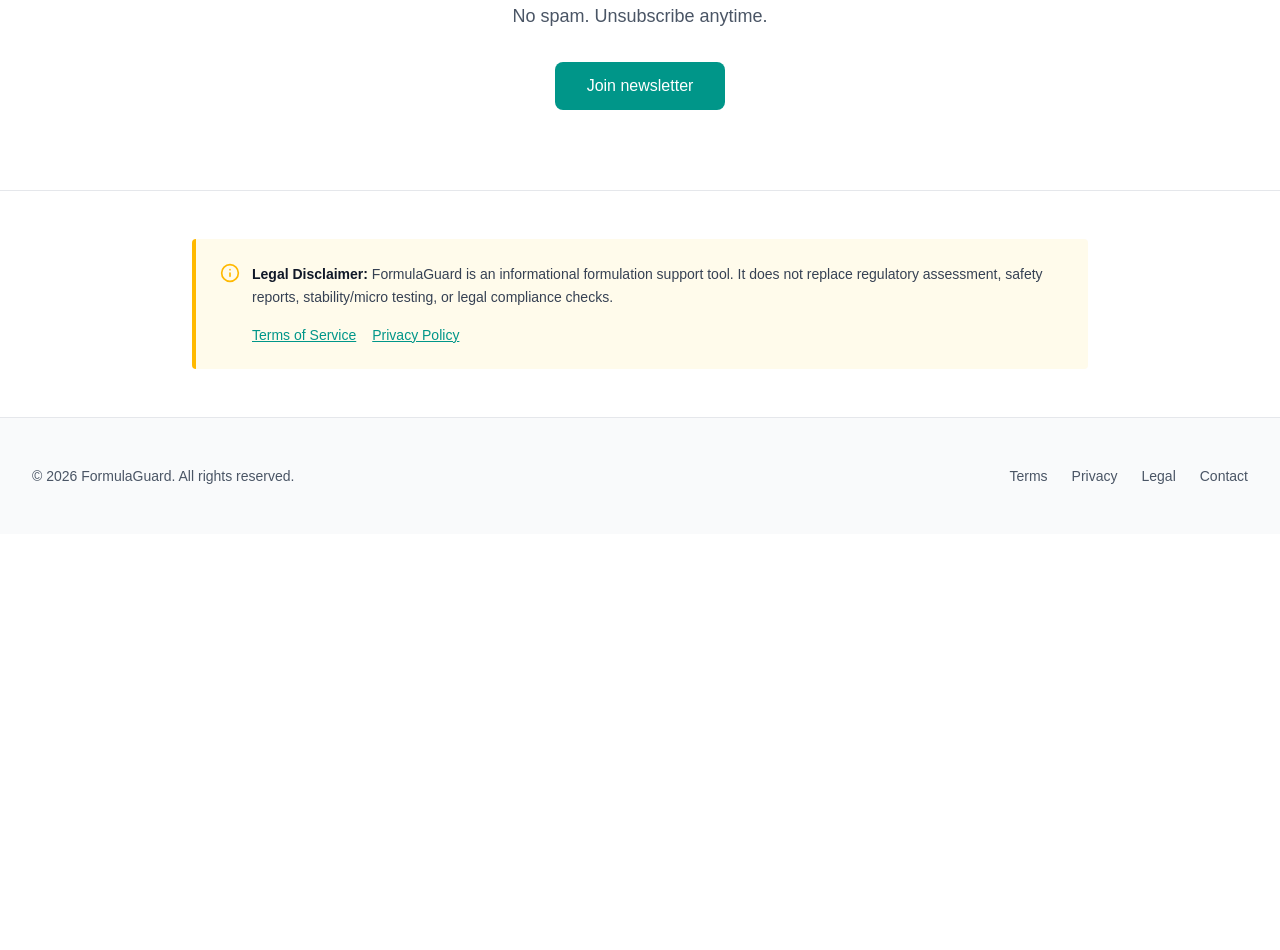
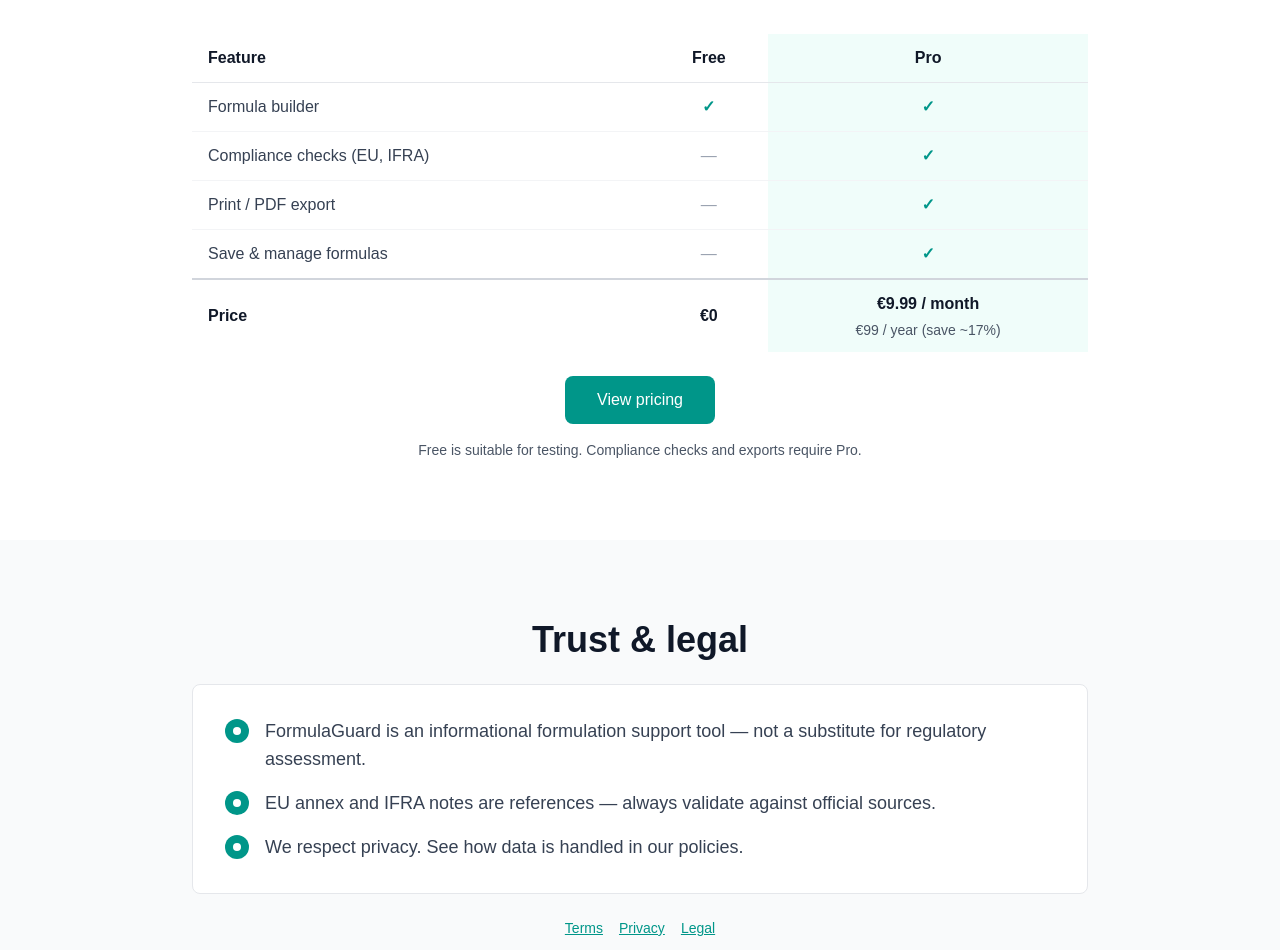
Before and after one commit to dplasc/formula-guard, a Next.js app: page / in a window 1280 px wide. Shown: the part 1982-2932 px from the top of the page. Before the commit the page ends 2516 px from the top, so only its background shows below. Built offline with nearby package versions, Linux system fonts and the light colour scheme; no server answers; the database is empty.

Commit message:
feat(home): add pricing and trust sections

```diff
--- /dev/null
+++ b/components/marketing/HomePricingSection.tsx
@@ -0,0 +1,92 @@
+import Link from 'next/link';
+
+export default function HomePricingSection() {
+  return (
+    <section className="py-20 px-4 sm:px-6 lg:px-8 bg-white">
+      <div className="max-w-4xl mx-auto">
+        <div className="text-center mb-8">
+          <h2 className="text-4xl font-bold text-gray-900 mb-4">
+            Simple pricing
+          </h2>
+          <p className="text-lg text-gray-600">
+            Start free. Upgrade when you need compliance and exports.
+          </p>
+        </div>
+
+        {/* Comparison Table */}
+        <div className="overflow-x-auto mb-6">
+          <table className="w-full border-collapse">
+            <thead>
+              <tr className="border-b border-gray-200">
+                <th className="text-left py-3 px-4 font-semibold text-gray-900">Feature</th>
+                <th className="text-center py-3 px-4 font-semibold text-gray-900">Free</th>
+                <th className="text-center py-3 px-4 font-semibold text-gray-900 bg-teal-50">Pro</th>
+              </tr>
+            </thead>
+            <tbody>
+              <tr className="border-b border-gray-100">
+                <td className="py-3 px-4 text-gray-700">Formula builder</td>
+                <td className="py-3 px-4 text-center">
+                  <span className="text-teal-600 font-semibold">✓</span>
+                </td>
+                <td className="py-3 px-4 text-center bg-teal-50">
+                  <span className="text-teal-600 font-semibold">✓</span>
+                </td>
+              </tr>
+              <tr className="border-b border-gray-100">
+                <td className="py-3 px-4 text-gray-700">Compliance checks (EU, IFRA)</td>
+                <td className="py-3 px-4 text-center">
+                  <span className="text-gray-400">—</span>
+                </td>
+                <td className="py-3 px-4 text-center bg-teal-50">
+                  <span className="text-teal-600 font-semibold">✓</span>
+                </td>
+              </tr>
+              <tr className="border-b border-gray-100">
+                <td className="py-3 px-4 text-gray-700">Print / PDF export</td>
+                <td className="py-3 px-4 text-center">
+                  <span className="text-gray-400">—</span>
+                </td>
+                <td className="py-3 px-4 text-center bg-teal-50">
+                  <span className="text-teal-600 font-semibold">✓</span>
+                </td>
+              </tr>
+              <tr className="border-b border-gray-200">
+                <td className="py-3 px-4 text-gray-700">Save & manage formulas</td>
+                <td className="py-3 px-4 text-center">
+                  <span className="text-gray-400">—</span>
+                </td>
+                <td className="py-3 px-4 text-center bg-teal-50">
+                  <span className="text-teal-600 font-semibold">✓</span>
+                </td>
+              </tr>
+              <tr className="border-t-2 border-gray-300">
+                <td className="py-3 px-4 text-gray-900 font-semibold">Price</td>
+                <td className="py-3 px-4 text-center text-gray-900 font-semibold">€0</td>
+                <td className="py-3 px-4 text-center bg-teal-50">
+                  <div className="text-gray-900 font-semibold">€9.99 / month</div>
+                  <div className="text-sm text-gray-600 mt-1">€99 / year (save ~17%)</div>
+                </td>
+              </tr>
+            </tbody>
+          </table>
+        </div>
+
+        {/* CTA */}
+        <div className="text-center mb-4">
+          <Link
+            href="/pricing"
+            className="inline-flex items-center justify-center px-8 py-3 bg-teal-600 text-white font-medium rounded-lg hover:bg-teal-700 transition-colors"
+          >
+            View pricing
+          </Link>
+        </div>
+
+        {/* Disclaimer */}
+        <p className="text-sm text-gray-600 text-center">
+          Free is suitable for testing. Compliance checks and exports require Pro.
+        </p>
+      </div>
+    </section>
+  );
+}
--- /dev/null
+++ b/components/marketing/HomeTrustSection.tsx
@@ -0,0 +1,55 @@
+import Link from 'next/link';
+
+export default function HomeTrustSection() {
+  return (
+    <section className="py-20 px-4 sm:px-6 lg:px-8 bg-gray-50">
+      <div className="max-w-4xl mx-auto">
+        <h2 className="text-4xl font-bold text-gray-900 mb-6 text-center">
+          Trust & legal
+        </h2>
+
+        <div className="bg-white border border-gray-200 rounded-lg p-8 mb-6">
+          <ul className="space-y-4">
+            <li className="flex items-start">
+              <div className="flex-shrink-0 w-6 h-6 bg-teal-600 rounded-full flex items-center justify-center mt-0.5 mr-4">
+                <div className="w-2 h-2 bg-white rounded-full"></div>
+              </div>
+              <p className="text-lg text-gray-700">
+                FormulaGuard is an informational formulation support tool — not a substitute for regulatory assessment.
+              </p>
+            </li>
+            <li className="flex items-start">
+              <div className="flex-shrink-0 w-6 h-6 bg-teal-600 rounded-full flex items-center justify-center mt-0.5 mr-4">
+                <div className="w-2 h-2 bg-white rounded-full"></div>
+              </div>
+              <p className="text-lg text-gray-700">
+                EU annex and IFRA notes are references — always validate against official sources.
+              </p>
+            </li>
+            <li className="flex items-start">
+              <div className="flex-shrink-0 w-6 h-6 bg-teal-600 rounded-full flex items-center justify-center mt-0.5 mr-4">
+                <div className="w-2 h-2 bg-white rounded-full"></div>
+              </div>
+              <p className="text-lg text-gray-700">
+                We respect privacy. See how data is handled in our policies.
+              </p>
+            </li>
+          </ul>
+        </div>
+
+        {/* Links Row */}
+        <div className="flex flex-wrap justify-center gap-4 text-sm">
+          <Link href="/terms" className="text-teal-600 hover:text-teal-700 underline">
+            Terms
+          </Link>
+          <Link href="/privacy" className="text-teal-600 hover:text-teal-700 underline">
+            Privacy
+          </Link>
+          <Link href="/legal" className="text-teal-600 hover:text-teal-700 underline">
+            Legal
+          </Link>
+        </div>
+      </div>
+    </section>
+  );
+}
--- a/components/marketing/LandingPage.tsx
+++ b/components/marketing/LandingPage.tsx
@@ -6,6 +6,8 @@
 import PublicHeader from './PublicHeader';
 import PublicFooter from './PublicFooter';
 import DemoModal from './DemoModal';
+import HomePricingSection from './HomePricingSection';
+import HomeTrustSection from './HomeTrustSection';
 import type { SocialLinks } from '@/lib/siteSettings';
 
 interface LandingPageProps {
@@ -153,6 +155,12 @@
         </div>
       </section>
 
+      {/* Pricing Section */}
+      <HomePricingSection />
+
+      {/* Trust & Legal Section */}
+      <HomeTrustSection />
+
       {/* Newsletter Section */}
       <section className="py-20 px-4 sm:px-6 lg:px-8 bg-white">
         <div className="max-w-4xl mx-auto text-center">
--- a/components/pricing/PricingSection.tsx
+++ b/components/pricing/PricingSection.tsx
@@ -77,7 +77,7 @@
               <tr className="border-b border-gray-100">
                 <td className="py-3 px-4 text-gray-700">Compliance checks (EU, IFRA)</td>
                 <td className="py-3 px-4 text-center">
-                  <span className="text-teal-600 font-semibold">✓</span>
+                  <span className="text-gray-400">—</span>
                 </td>
                 <td className="py-3 px-4 text-center bg-teal-50">
                   <span className="text-teal-600 font-semibold">✓</span>
@@ -86,7 +86,7 @@
               <tr className="border-b border-gray-100">
                 <td className="py-3 px-4 text-gray-700">Print/PDF export</td>
                 <td className="py-3 px-4 text-center">
-                  <span className="text-teal-600 font-semibold">✓</span>
+                  <span className="text-gray-400">—</span>
                 </td>
                 <td className="py-3 px-4 text-center bg-teal-50">
                   <span className="text-teal-600 font-semibold">✓</span>
@@ -113,6 +113,9 @@
             </tbody>
           </table>
         </div>
+        <p className="mt-4 text-sm text-gray-600 text-center">
+          Free is for testing. Compliance and exports require Pro.
+        </p>
       </section>
 
       {/* CTA Section */}
```
